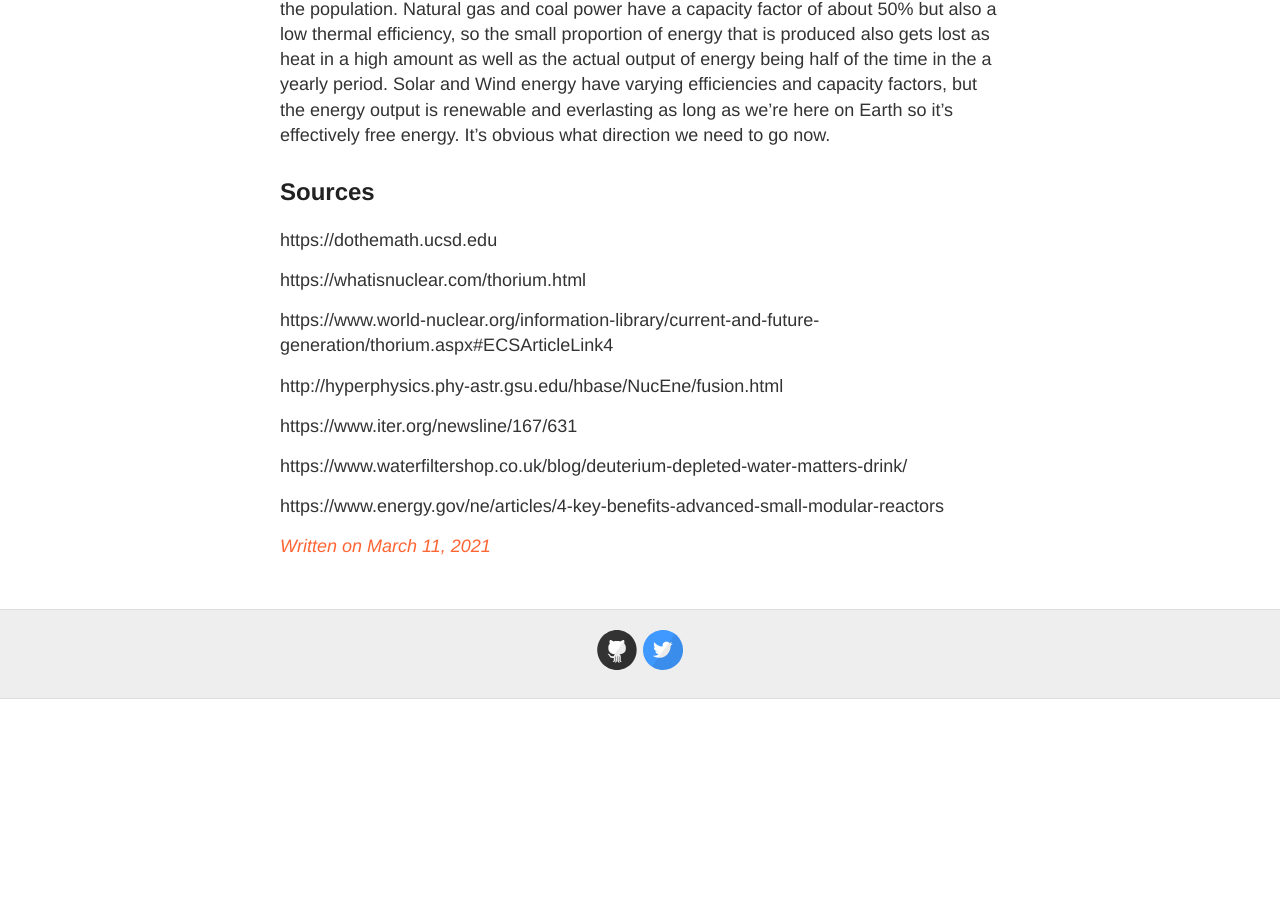
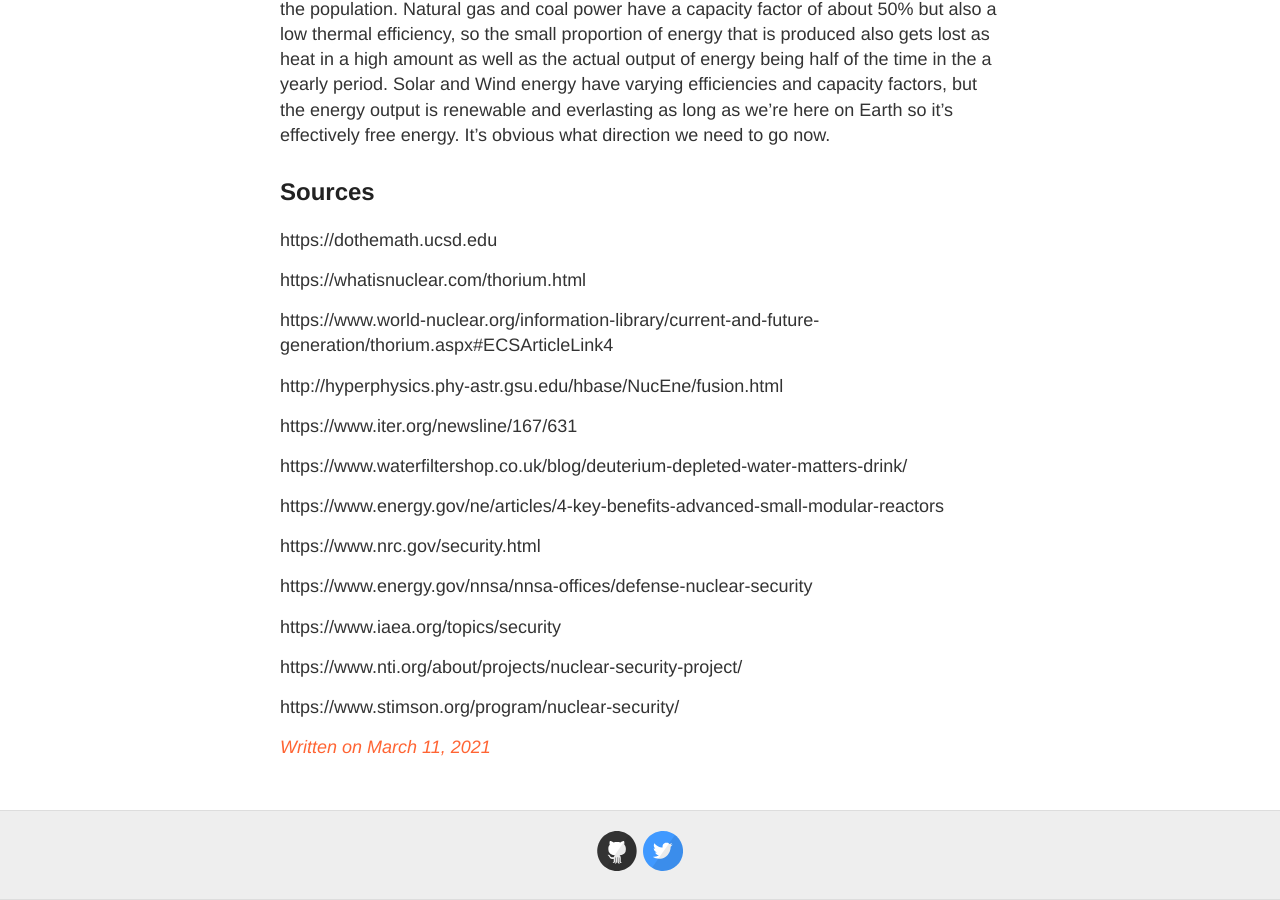
Before and after one commit to YungRaj/YungRaj.github.io, a Jekyll site: the page built from _posts/2021-03-11-Nuclear Energy and Climate.md, in a window 1280 px wide and 900 px high, scrolled down 6408 px. Built offline with Jekyll 4.4.1, drawn with Linux system fonts in a browser that asks for light colours; before the commit the page ends 7107 px from its top, so only the background shows below that; some of the changed lines change nothing that is shown.

Commit message:
Nuclear Security

```diff
--- a/_posts/2021-03-11-Nuclear Energy and Climate.md
+++ b/_posts/2021-03-11-Nuclear Energy and Climate.md
@@ -87,3 +87,13 @@ https://www.iter.org/newsline/167/631
 https://www.waterfiltershop.co.uk/blog/deuterium-depleted-water-matters-drink/
 
 https://www.energy.gov/ne/articles/4-key-benefits-advanced-small-modular-reactors
+
+https://www.nrc.gov/security.html
+
+https://www.energy.gov/nnsa/nnsa-offices/defense-nuclear-security
+
+https://www.iaea.org/topics/security
+
+https://www.nti.org/about/projects/nuclear-security-project/
+
+https://www.stimson.org/program/nuclear-security/
```
